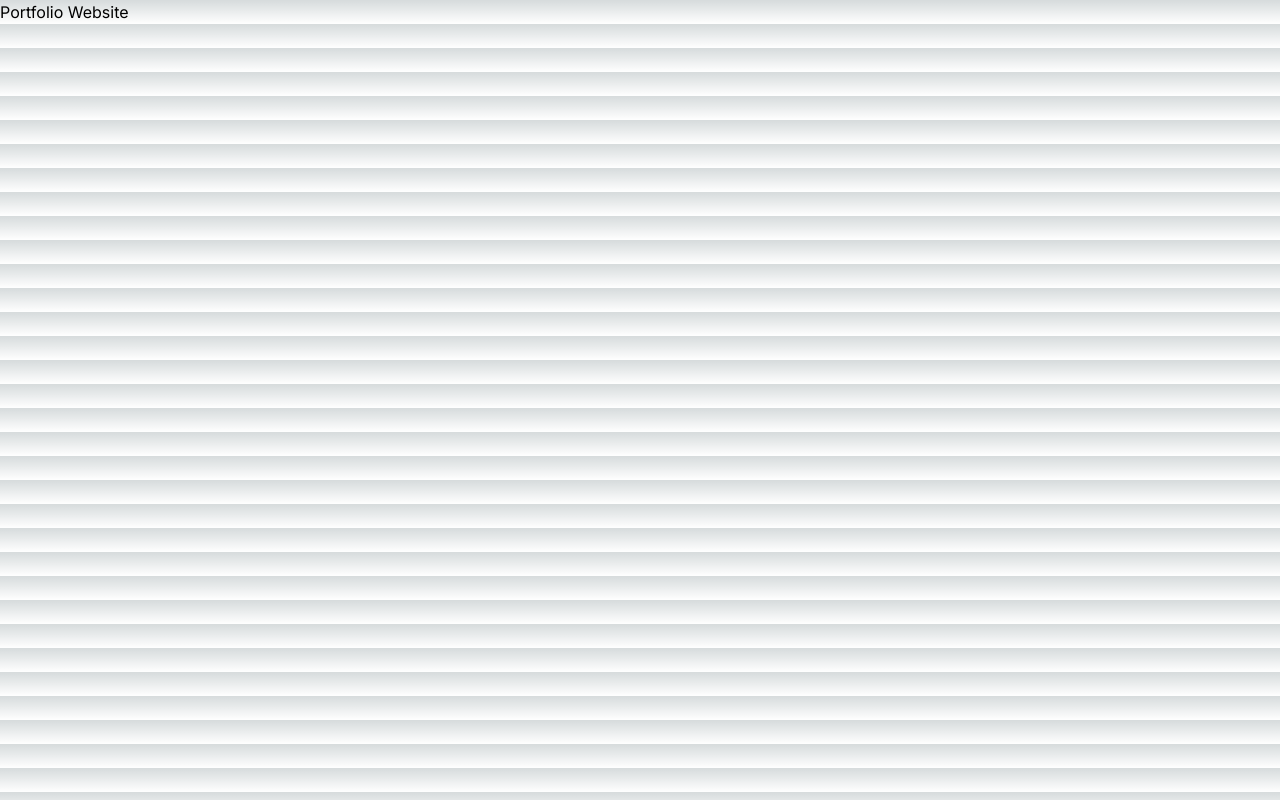
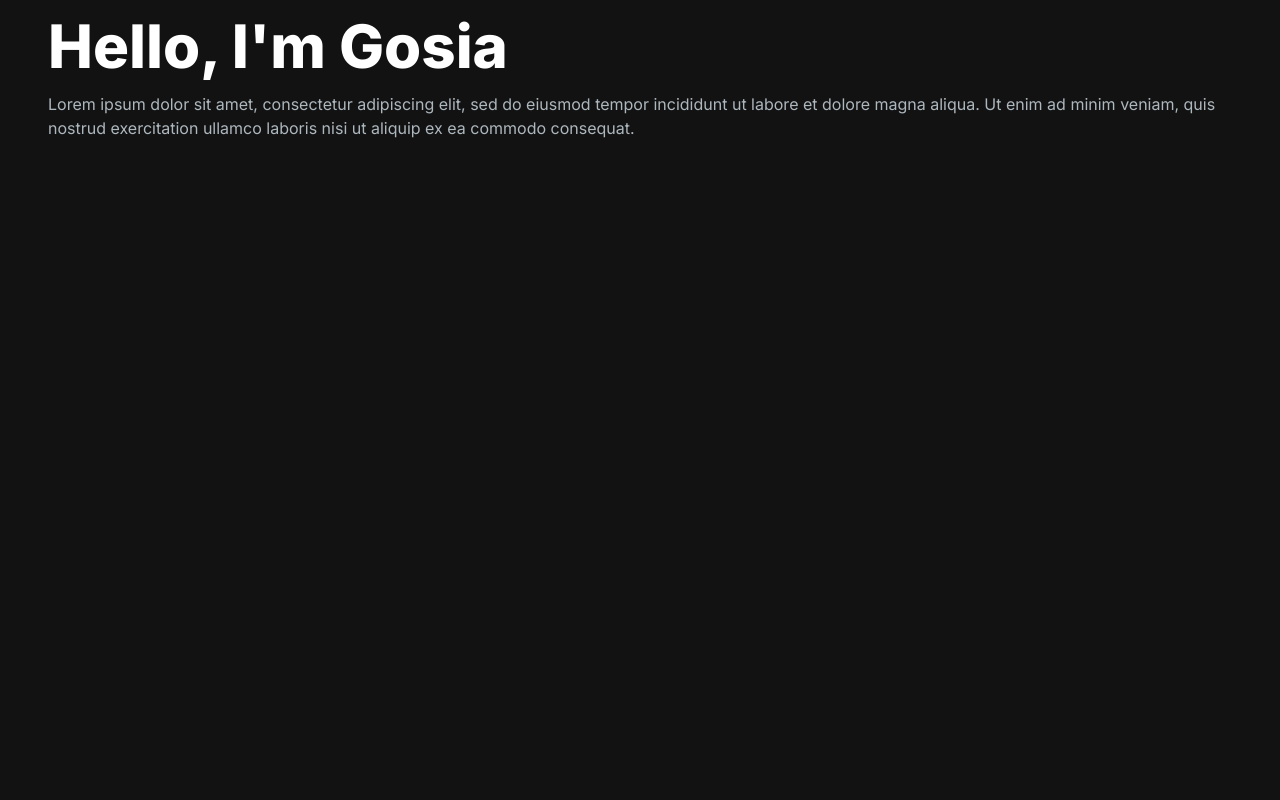
Before and after one commit to gosiast/NextJs-portfolio, a Next.js app: page / in a window 1280 px wide. Built offline with nearby package versions, Linux system fonts and the light colour scheme.

Commit message:
styled the header in the HeroSection

```diff
--- a/app/components/HeroSection.jsx
+++ b/app/components/HeroSection.jsx
@@ -1,9 +1,12 @@
 import React from "react";
 
 const HeroSection = () => {
-    return <section>
-        <h1 className="text-white">Portfolio Website</h1>
+    return (<section>
+        <h1 className="text-white mb-4 text-6xl font-extrabold">Hello, I'm Gosia</h1>
+   <p className="text-[#ADB7BE]">
+Lorem ipsum dolor sit amet, consectetur adipiscing elit, sed do eiusmod tempor incididunt ut labore et dolore magna aliqua. Ut enim ad minim veniam, quis nostrud exercitation ullamco laboris nisi ut aliquip ex ea commodo consequat.
+   </p>
     </section>
-};
+)};
 
 export default HeroSection;
--- a/app/page.js
+++ b/app/page.js
@@ -1,9 +1,10 @@
 import Image from 'next/image'
+import HeroSection from './components/HeroSection'
 
 export default function Home() {
   return (
-    <main className="">
-     <h1>Portfolio Website</h1>
-    </main>
+    <main className="flex min-h-screen flex-col bg-[#121212] container mx-auto px-12 py-4">
+<HeroSection/>
+</main>
   )
 }
```
Also changed, not shown: 1 other file (tests, documents, lock files or other folders).
